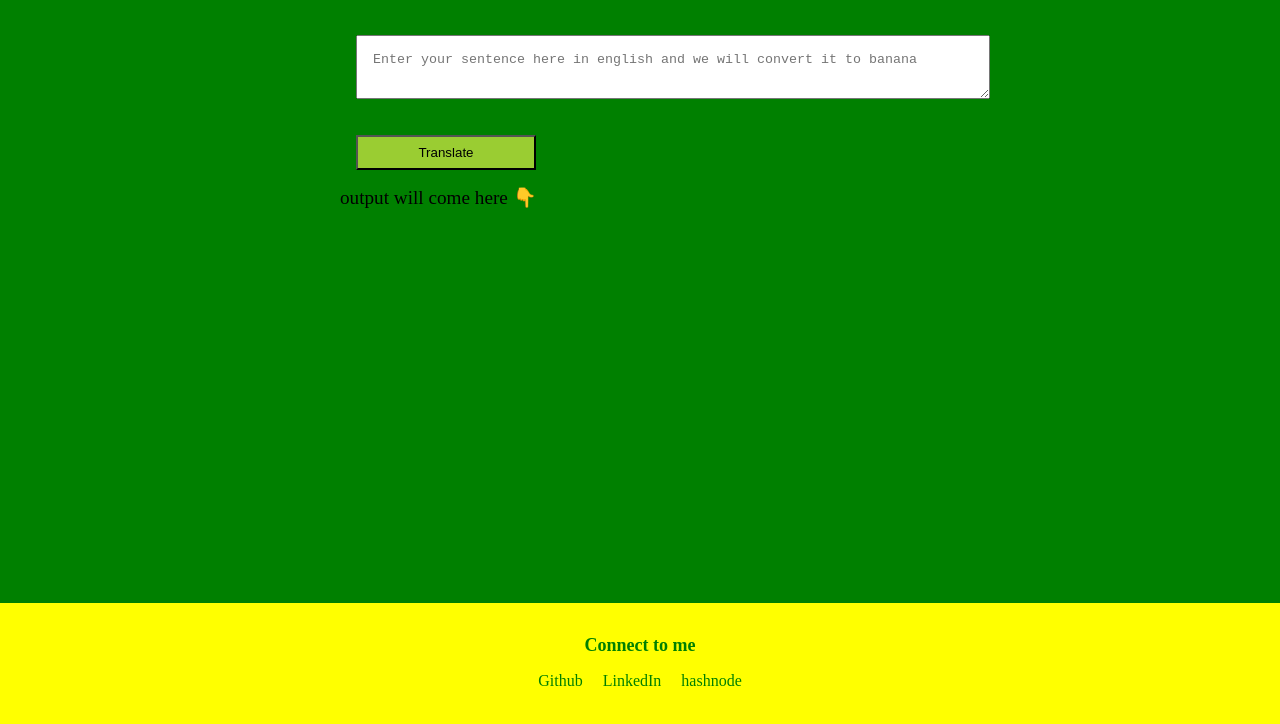
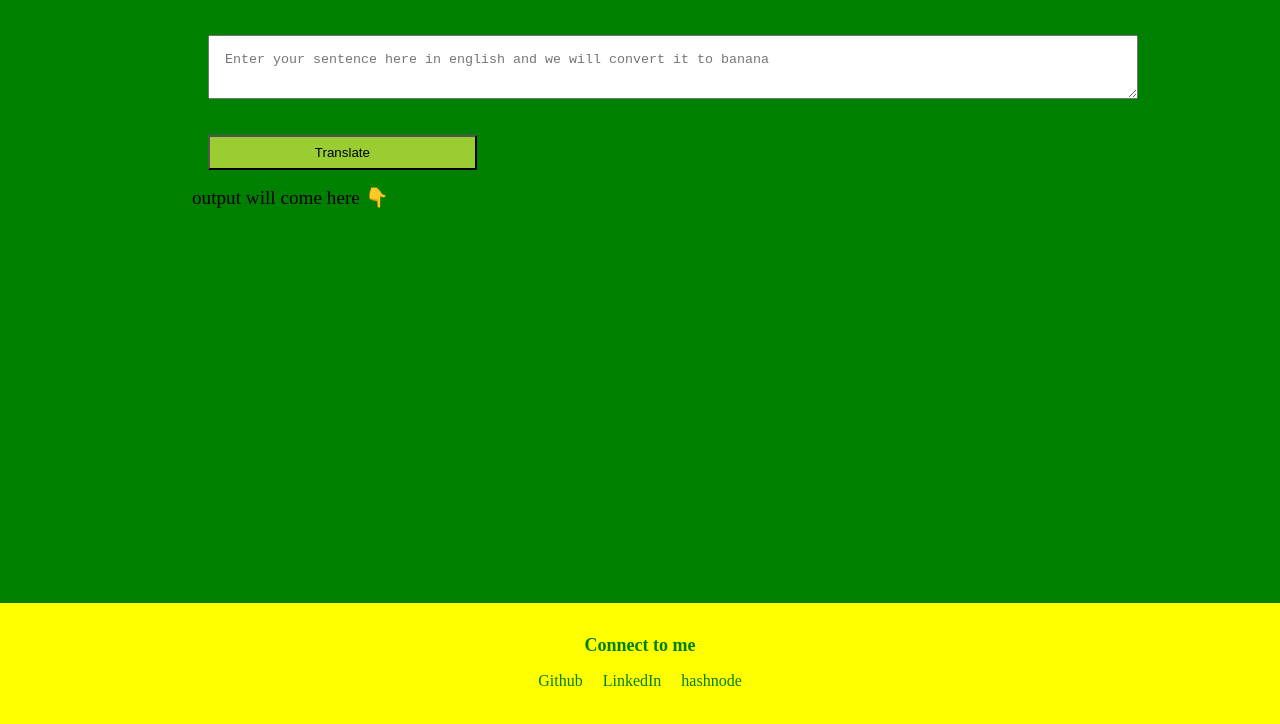
Before and after one commit to MainakHalder/banana-speak, a plain HTML site: page index.html in a window 1280 px wide. Shown: the part 62-786 px from the top of the page. Drawn offline with Linux system fonts and the light colour scheme.

Commit message:
update-style

```diff
--- a/style.css
+++ b/style.css
@@ -46,6 +46,6 @@ body{
     display: inline;
 }
 main{
-    width: 600px;
+    width: 70vw;
     margin: auto;
 }
```
